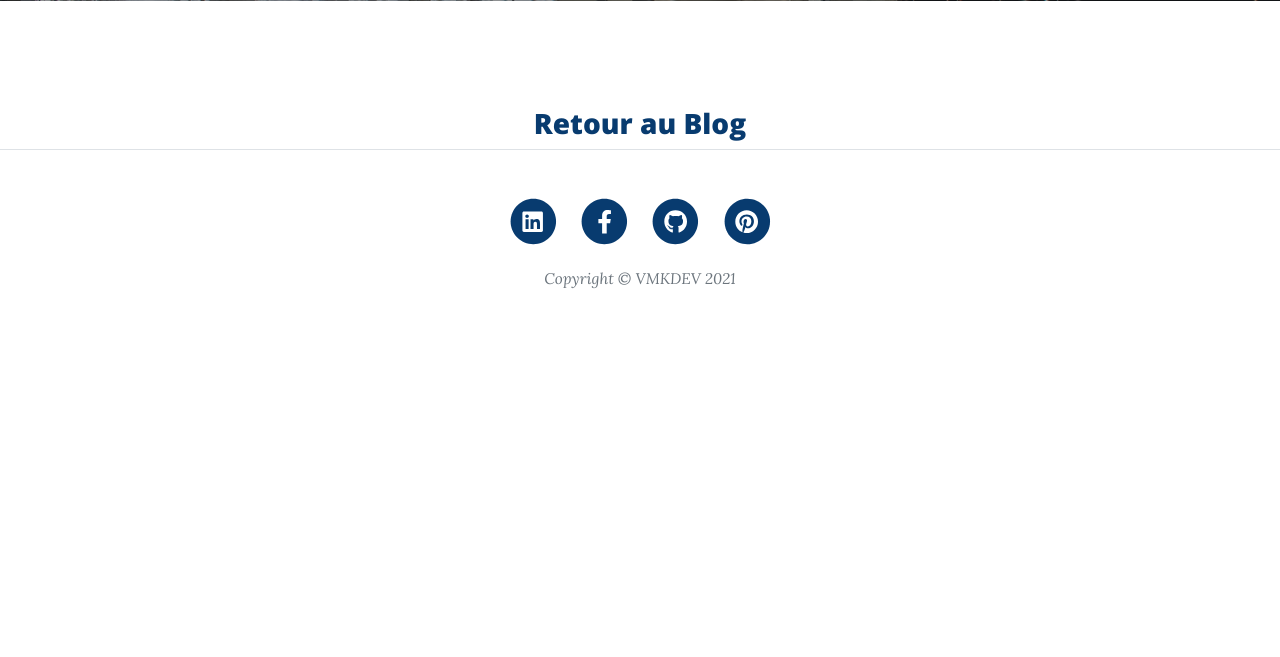
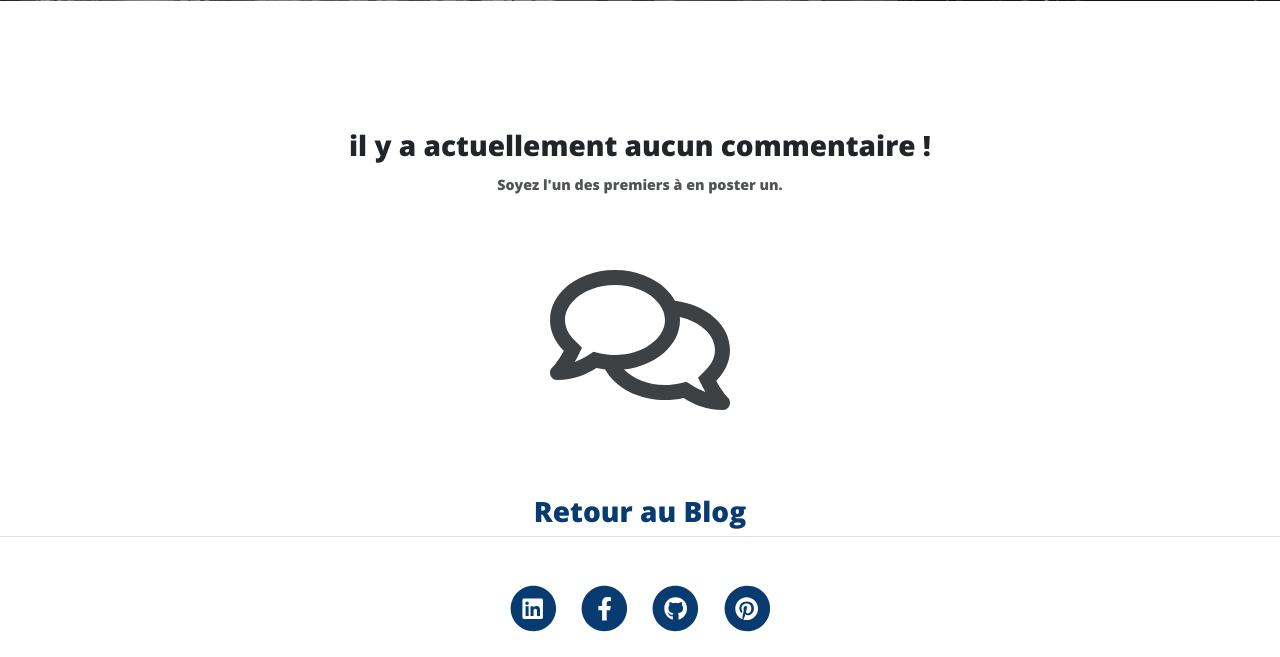
Before and after one commit to vanmarcke/ocr_projet5_blog, a PHP site: template src/view/post.twig in a window 1280 px wide. Shown: the part 475-1132 px from the top of the page. Before the commit the page ends 764 px from the top, so only its background shows below. Run offline with PHP 8.4, Linux system fonts and the light colour scheme; the template is opened without the code that fills it, so the values that code supplies are empty; some libraries are stand-ins or nearby versions.

Commit message:
move the if outside the if SESSION.rankConnectedUser to display it even if there is no user session

```diff
--- a/src/view/post.twig
+++ b/src/view/post.twig
@@ -44,6 +44,14 @@
 		</div>
 	</article>
 
+	{% if comments == false %}
+		<div>
+			<h3 class="text-center m-5 text-black">il y a actuellement aucun commentaire !<br>
+			<span style="font-size: .89rem; opacity: .78;">Soyez l'un des premiers à en poster un.</span><br>
+			<i style="font-size: 10rem; margin-top: 4rem; opacity: .87;" class="far fa-comments"></i></h3>
+		</div>
+	{% endif %}
+
 	<br>
 	<div
 		class="container col-md-8">
@@ -51,13 +59,6 @@
 		{% if SESSION.rankConnectedUser == 'registered' or SESSION.rankConnectedUser == 'admin'%}
 			<form method="post" action="ajouter-un-commentaire-{{ post.id }}">
 				<div class="form-group">
-					{% if comments == false %}
-						<div>
-							<h3 class="text-center m-5 text-black">il y a actuellement aucun commentaire !<br>
-							<span style="font-size: .89rem; opacity: .78;">Soyez l'un des premiers à en poster un.</span><br>
-							<i style="font-size: 10rem; margin-top: 4rem; opacity: .87;" class="fas fa-comment-slash"></i></h3>
-						</div>
-        			{% endif %}
 					<label for="comment" id="contentsAError" class="counter">Votre commentaire :
 					<span>0</span>
 						caractère(s) / 1000 max</label>
```
